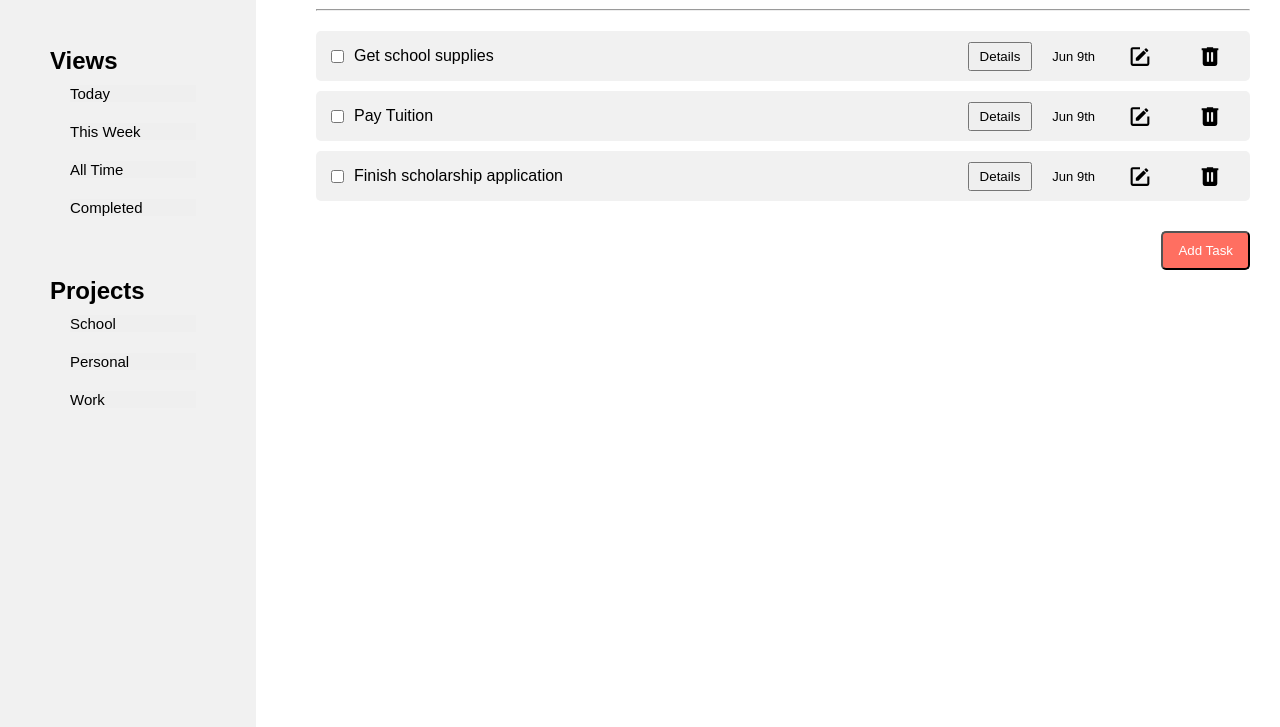
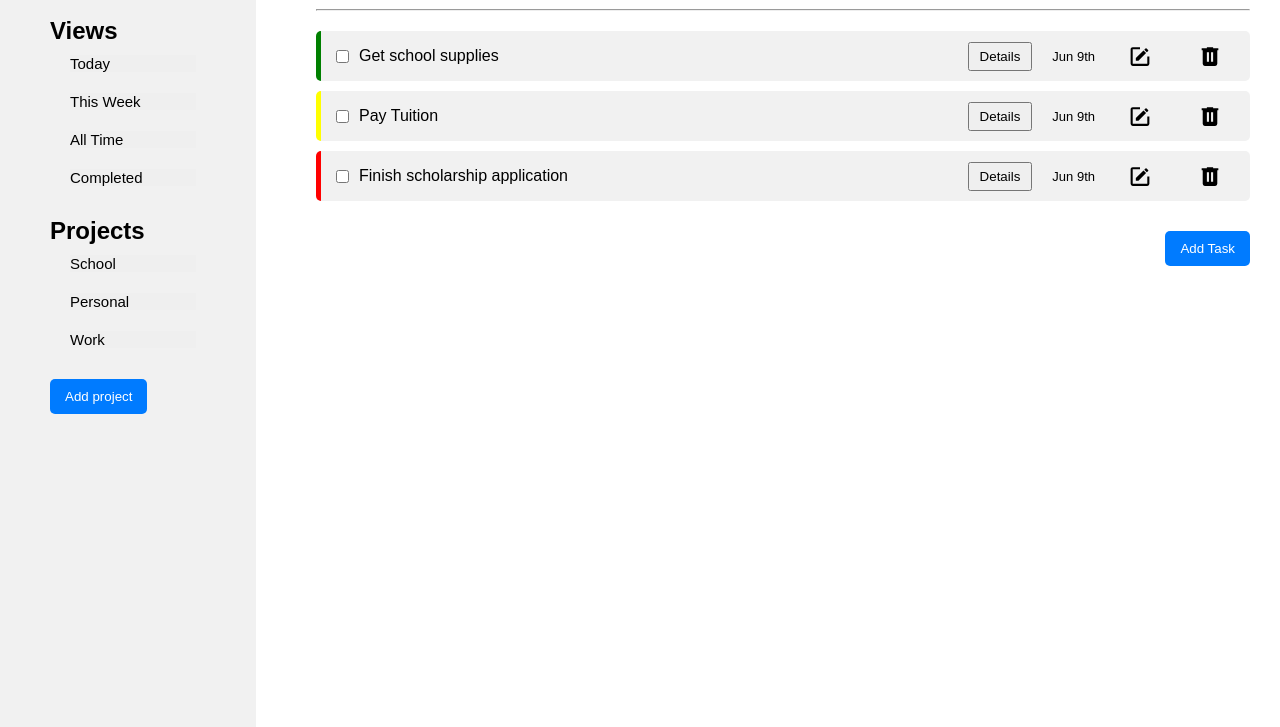
Before and after one commit to frostBite1418/todo-list, a website built with webpack: page src/template.html in a window 1280 px wide. Shown: the part 73-800 px from the top of the page. Built offline with nearby package versions, Linux system fonts and the light colour scheme.

Commit message:
Add an add project button and style in css for priorities in list

```diff
--- a/src/styles.css
+++ b/src/styles.css
@@ -12,7 +12,7 @@ body {
 
 :root {
     --main-color: #f1f1f1;
-    --main-color-two: #FF6F61;
+    --main-color-two: #007BFF;
     --text-color: #000000;
     --text-color-two: #FFFFFF;
 }
@@ -35,16 +35,16 @@ aside {
 }
 
 .side-container {
-    margin-bottom: 50px;
+    margin-bottom: 20px;
 }
 
-.buttons {
+aside .buttons {
     display: flex;
     flex-direction: column;
 }
 
 /* individual button container */
-.button {
+aside .button {
     margin: 0 0 0 10px;
     padding: 10px;
 }
@@ -56,6 +56,15 @@ aside {
     font-size: 15px;
     text-align: left;
     width: 100%;
+}
+
+.add-project-button {
+    padding: 10px 15px;
+    border-radius: 5px;
+    cursor: pointer;
+    background-color: var(--main-color-two);
+    color: var(--text-color-two);
+    border: 0;
 }
 
 
@@ -87,6 +96,7 @@ hr {
     background-color: var(--main-color-two);
     color: var(--text-color-two);
     margin: 20px 0;
+    border: 0;
 }
 
 main ul li {
@@ -126,3 +136,16 @@ main ul li {
     height: 50%;
     cursor: pointer;
 }
+
+/* priority */
+.high {
+    border-left: 5px solid red;
+}
+
+.medium {
+    border-left: 5px solid yellow;
+}
+
+.low {
+    border-left: 5px solid green;
+}
--- a/src/template.html
+++ b/src/template.html
@@ -42,6 +42,9 @@
                 </div>
             </div>
         </div>
+        <div class="add-project-container">
+            <button class="add-project-button">Add project</button>
+        </div>
     </aside>
     <main>
         <div class="view">
@@ -53,7 +56,7 @@
         <div class="list-container">
              <ul>
                 <!-- Add list -->
-                <li>
+                <li class="low">
                     <div class="task">
                         <input type="checkbox" name="task1" id="task1" value="task1">
                         <label for="task1">Get school supplies</label>
@@ -65,7 +68,7 @@
                         <img class="delete" src="./delete.svg" alt="delete">
                     </div>
                 </li>
-                <li>
+                <li class="medium">
                     <div class="task">
                         <input type="checkbox" name="task2" id="task2" value="task2">
                         <label for="task1">Pay Tuition</label>
@@ -77,7 +80,7 @@
                         <img class="delete" src="./delete.svg" alt="delete">
                     </div>
                 </li>
-                <li>
+                <li class="high">
                     <div class="task">
                         <input type="checkbox" name="task3" id="task3" value="task3">
                         <label for="task1">Finish scholarship application</label>
```
